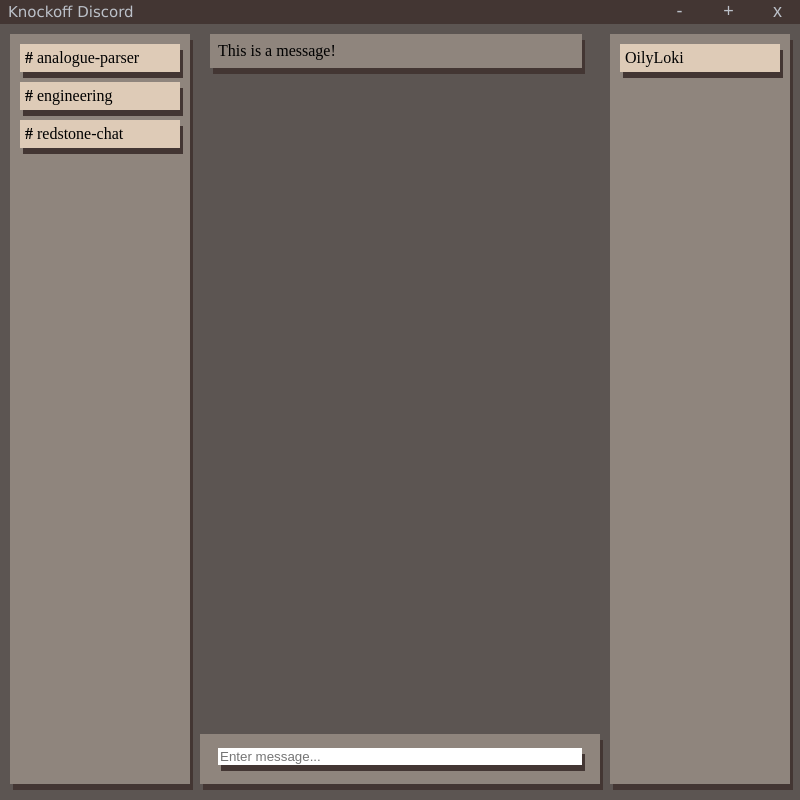
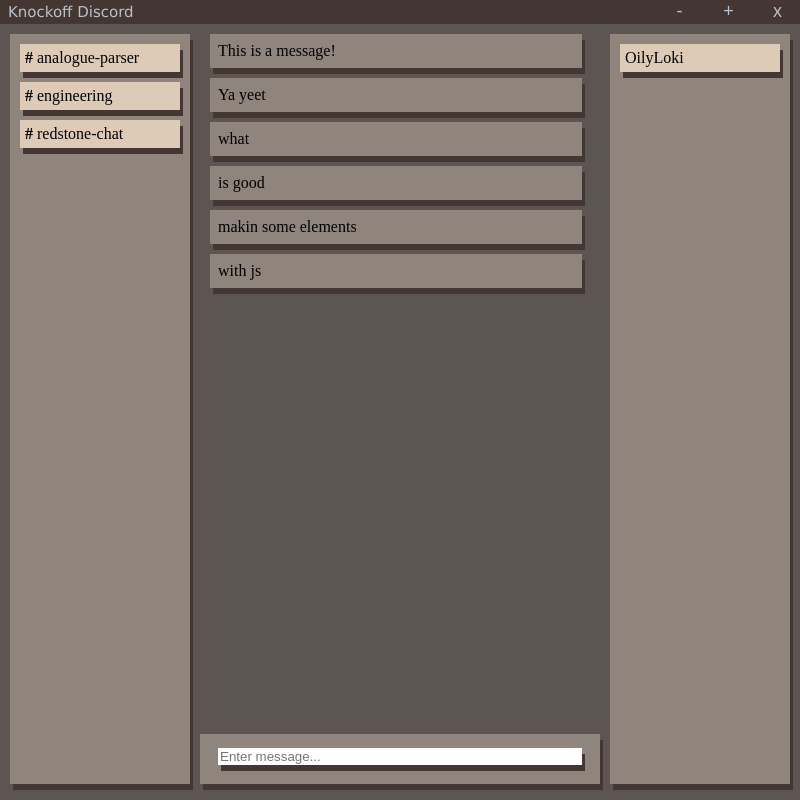
Before and after one commit to adamhemer/accord-app, an Electron app: page index.html in a window 800 px wide. Drawn offline with Linux system fonts and the light colour scheme; no server answers.

Commit message:
createMessage method added

```diff
--- a/index.html
+++ b/index.html
@@ -17,9 +17,7 @@
         </div>
     </div>
 </header>
-
 <body>
-    <!-- <h1>Application</h1> -->
     <div class="main-pane">
         <div class="channel-pane">
             <div class="channel-item">
@@ -38,7 +36,7 @@
             </div>
         </div>
         <div class="message-pane">
-            <ul>
+            <ul id="message-list">
                 <li>
                     <div class="message-item">
                         <p class="message-content">This is a message!</p>
@@ -46,6 +44,13 @@
                 </li>
             </ul>
         </div>
+        <template id="message-template">
+            <li>
+                <div class="message-item">
+                    <p class="message-content">This is a message!</p>
+                </div>
+            </li>
+        </template>
         <div class="compose-pane">
             <form id="login-form" method="post" action="#">
                 <input id="compose-field" type="text" name="message" placeholder="Enter message..."><br>
--- a/renderer.js
+++ b/renderer.js
@@ -23,6 +23,12 @@
      ipcRenderer.on('console_log', (event, arg) => {
           console.log(arg);
      });
+
+     createMessage("Ya yeet");
+     createMessage("what");
+     createMessage("is good");
+     createMessage("makin some elements");
+     createMessage("with js");
 }
 
 // When HTML loads, function runs.
@@ -30,4 +36,11 @@
      if (document.readyState == "complete") {
           initalise();
      }
-}; 1
+};
+
+function createMessage(content) {
+     var template = document.getElementById('message-template');
+     var clone = template.content.cloneNode(true);
+     clone.querySelector("p").innerHTML = content;
+     document.getElementById('message-list').appendChild(clone);
+}
--- a/styles/index.css
+++ b/styles/index.css
@@ -124,7 +124,6 @@
     background-color: #433633;
     padding: none;
     margin: 0px;
-    box-shadow: 0px, -10px, 0px, red;
 }
 
 #title {
```
